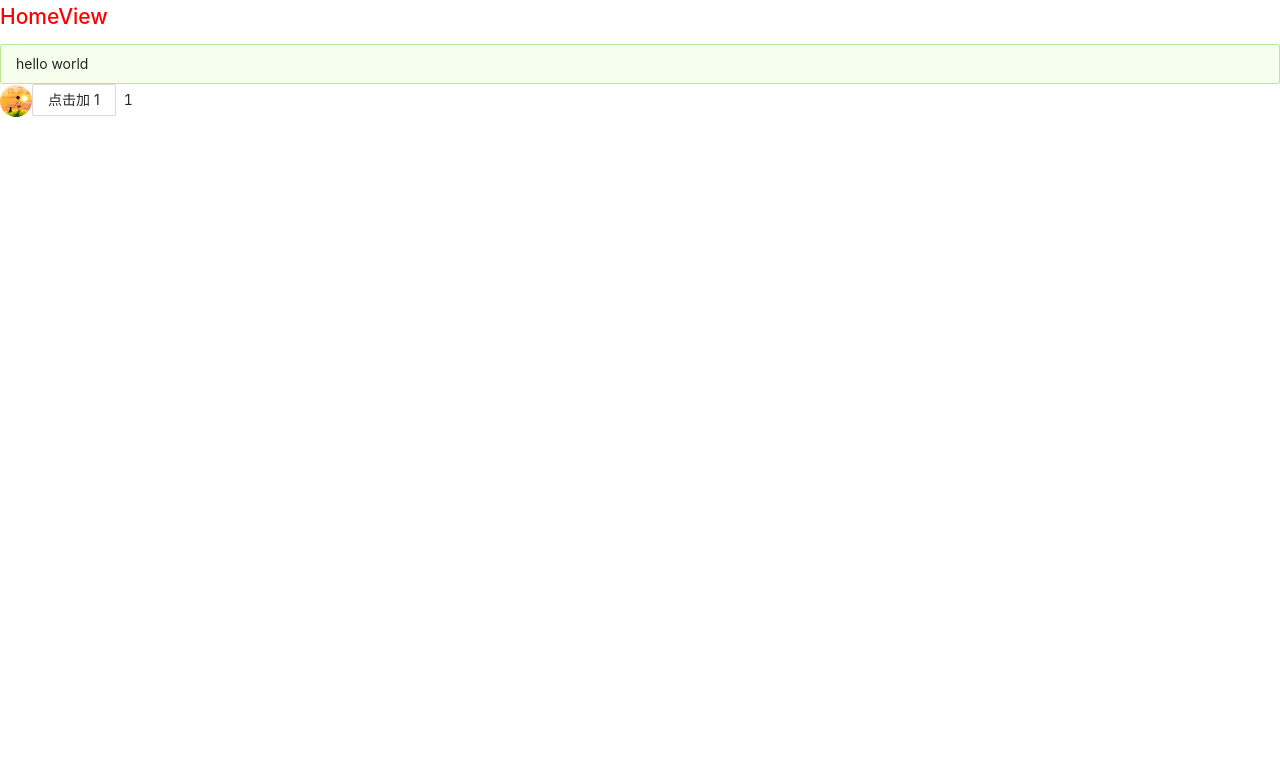
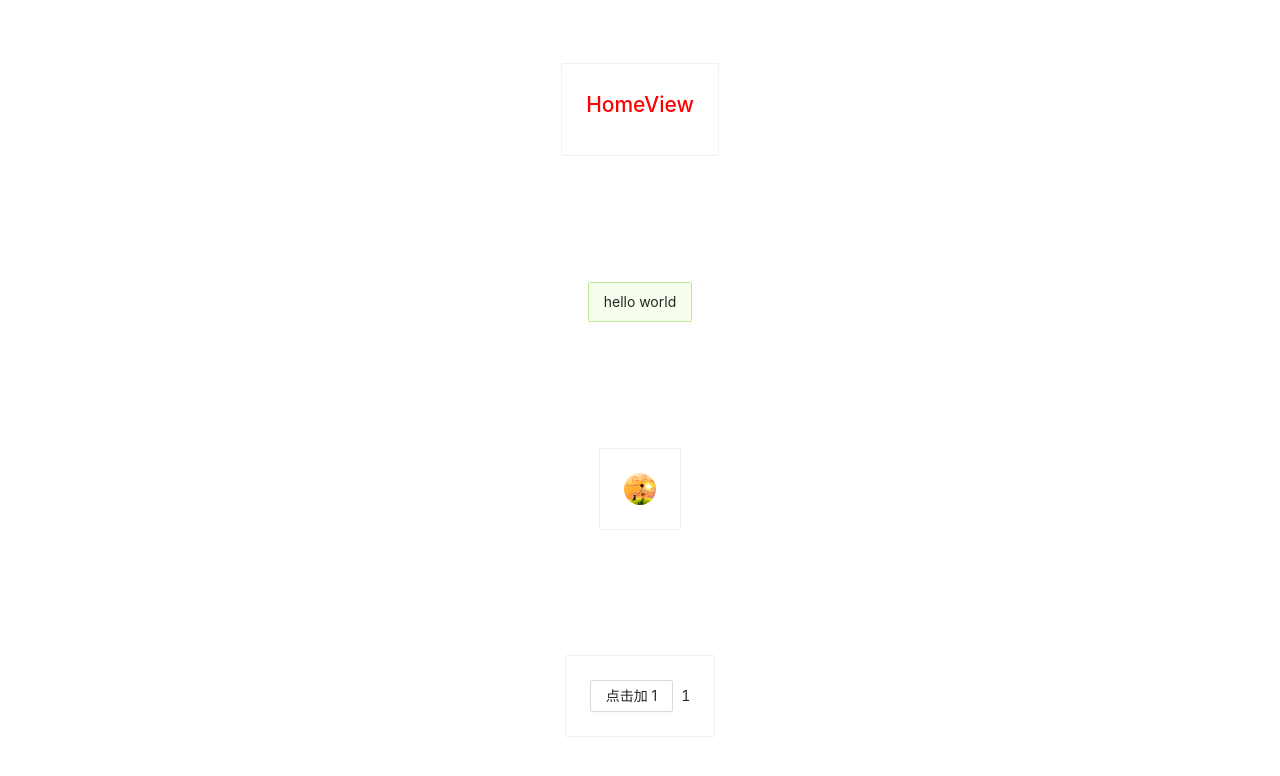
Before and after one commit to xuxusheng/template-react, a React app: page /home in a window 1280 px wide. Shown: the top 776 px of the page. Built offline with nearby package versions, Linux system fonts and the light colour scheme.

Commit message:
feat: 修改 HomeView 样式

```diff
--- a/src/view/Home/index.module.scss
+++ b/src/view/Home/index.module.scss
@@ -1,4 +1,10 @@
 .root {
+  min-height: 100vh;
+  display: flex;
+  flex-direction: column;
+  justify-content: space-around;
+  align-items: center;
+
   h2 {
     color: red;
   }
--- a/src/view/Home/index.tsx
+++ b/src/view/Home/index.tsx
@@ -1,4 +1,4 @@
-import { Alert, Avatar, Button, Space } from 'antd'
+import { Alert, Avatar, Button, Card, Space } from 'antd'
 import { FC, useState } from 'react'
 
 import avatar from './avatar.png'
@@ -9,9 +9,16 @@ const HomeView: FC = () => {
 
   return (
     <div className={styles.root}>
+      <Card>
         <h2>HomeView</h2>
+      </Card>
       <Alert type="success" message="hello world" />
+
+      <Card>
         <Avatar src={avatar} />
+      </Card>
+
+      <Card>
         <Space>
           <Button
             onClick={() => {
@@ -22,6 +29,7 @@ const HomeView: FC = () => {
           </Button>
           {count}
         </Space>
+      </Card>
     </div>
   )
 }
```
Lines whose indentation alone changed are shown as unchanged.
